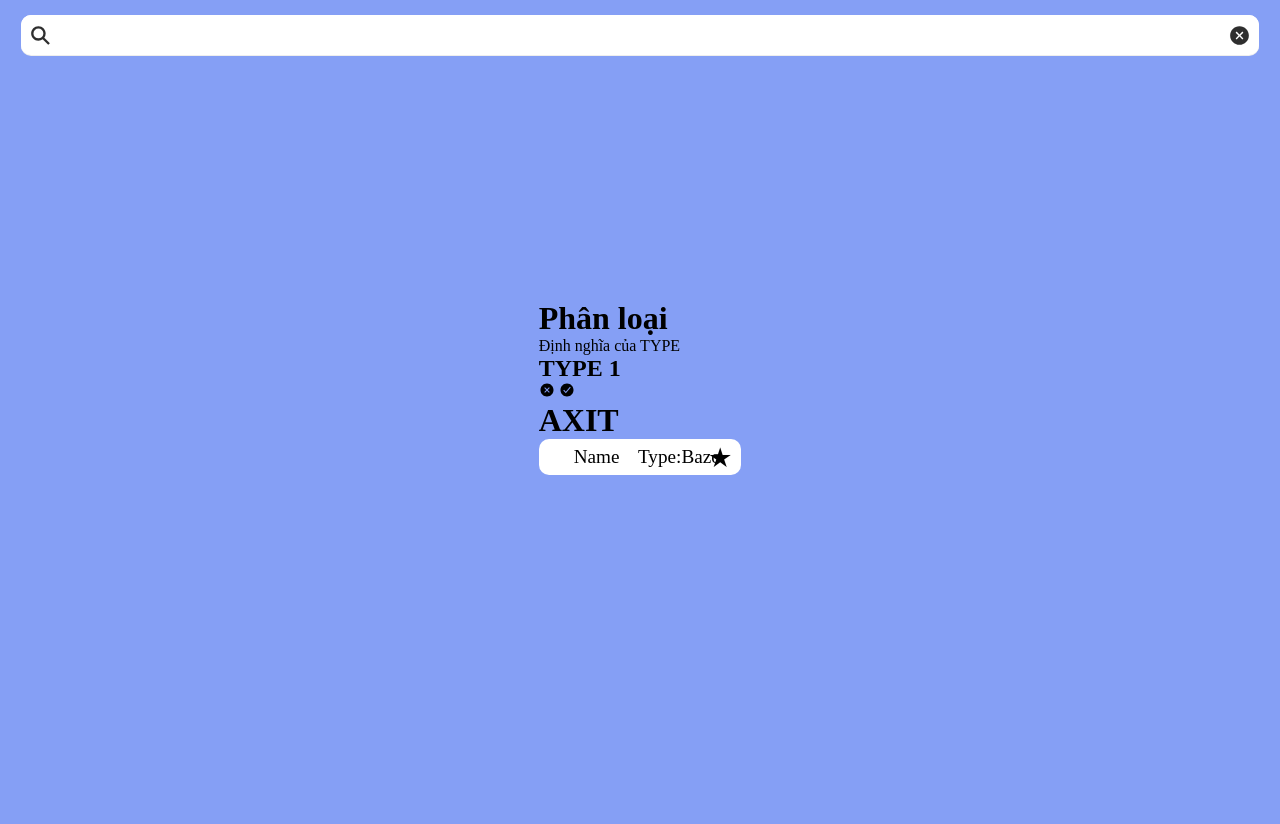
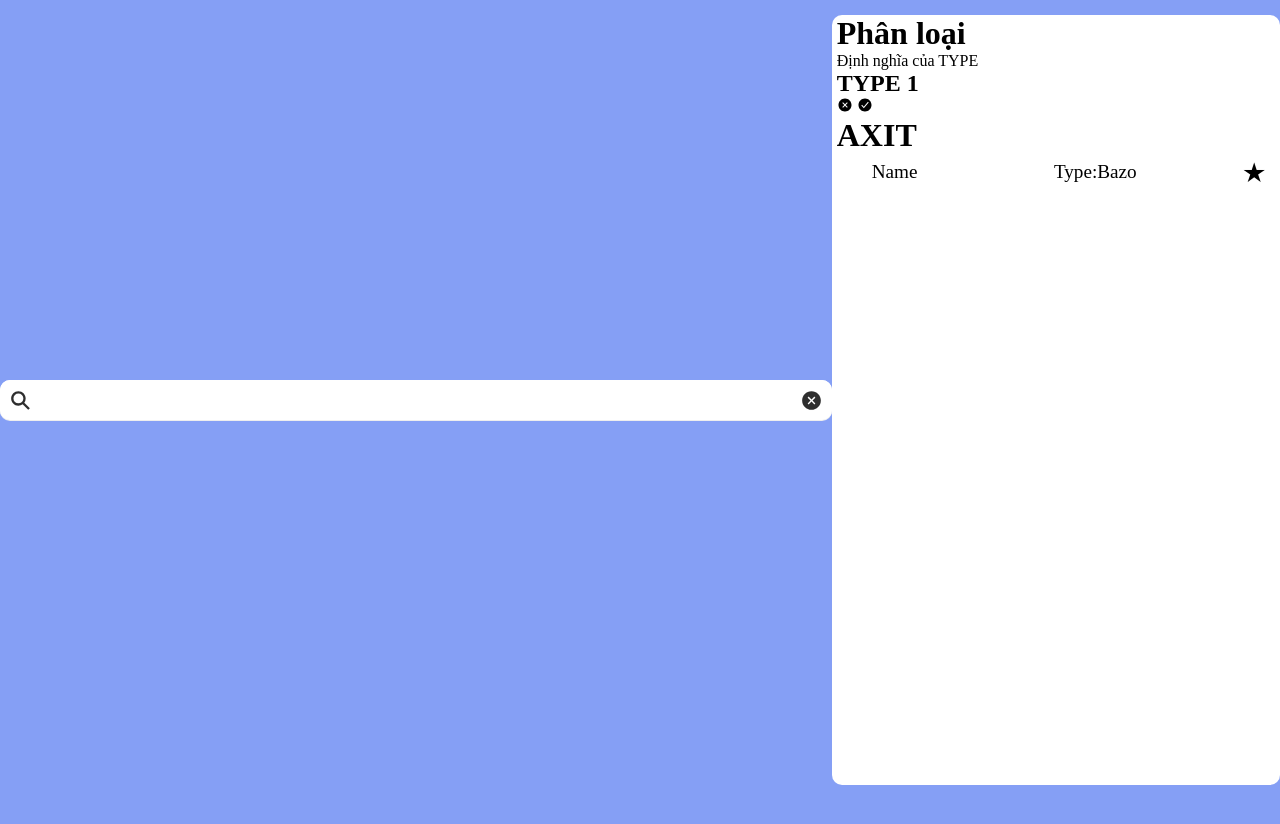
Before and after one commit to quthangbuis/quthangbuis.github.io, a plain HTML site: page index.html in a window 1280 px wide. Shown: the top 824 px of the page. After the commit the page ends 800 px from the top, so only its background shows below. Drawn offline with nearby package versions, Linux system fonts and the light colour scheme.

Commit message:
Update style.css

```diff
--- a/css/style.css
+++ b/css/style.css
@@ -4,6 +4,7 @@
     --hidden--color: #ffffff00;
     --hover--color: #d8d8d8;
     --header--color: #fff;
+    --container--color: #fff;
     --chemical--color: #fff;
 }
 
@@ -13,39 +14,30 @@
 }
 
 body {
-    width: 100vw;
-    min-height: 1000vh;
+    min-height: 100vh;
+
+    display: flex;
+    justify-content: space-around;
+    align-items: center;
+
+    background-color: var(--background--app);
+
+}
+
+/* -----------------------------------------------------Header------------------------------------------------------------------- */
+
+.header {
+    width: 90%;
+    /* height: calc(100vh - 30px); */
+
+    padding: 0 5px;
+    border-radius: 10px;
+    margin: 15px 0;
 
     display: flex;
     flex-direction: column;
     justify-content: flex-start;
     align-items: center;
-
-    background-color: var(--background--app);
-
-    overflow-x: hidden;
-    overflow-y: scroll;
-}
-
-/* -----------------------------------------------------Header------------------------------------------------------------------- */
-
-.header {
-    width: 96%;
-    min-height: 40px;
-    height: auto;
-
-    padding: 0 5px;
-    border-radius: 10px;
-
-    display: flex;
-    flex-direction: column;
-    justify-content: flex-start;
-    align-items: center;
-
-    position: fixed;
-    top: 15px;
-
-    z-index: 100000000000000000;
 
     background-color:var(--header--color);
 }
@@ -162,5 +154,18 @@ body {
 /* -----------------------------------------------------Container------------------------------------------------------------------- */
 
 .container {
-    margin-top: 300px;
+    width: 48%;
+    height: calc(100vh - 30px);
+
+    border-radius: 10px;
+    padding: 0 5px;
+    margin: 10px 0;
+
+    background-color: var(--container--color);
 }
+
+@media screen and (max-width: 700px){
+    body {
+        flex-flow: column nowrap;
+    }
+}
```
